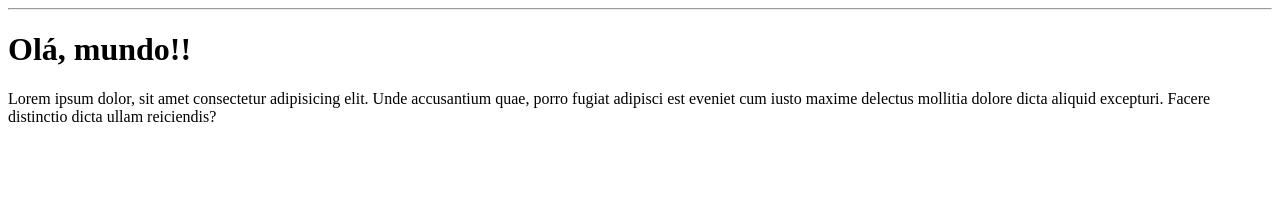
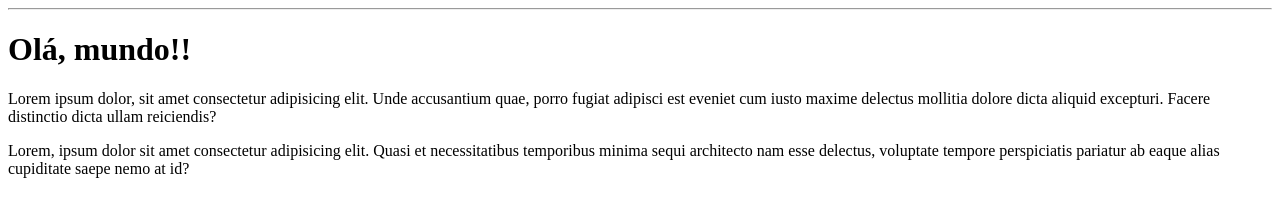
Before and after one commit to IncaDigital/ChasquiNet, a plain HTML site: page site-exemplo/index.html in a window 1280 px wide. Drawn offline with Linux system fonts and the light colour scheme.

Commit message:
Segundo paragrafo no site
este paragrafo novo estou enviando o comitando com atalhos (ctrl + enter), localmente. Ya el push para la nueve lo voy a  hacer con (ctrl+p)

```diff
--- a/site-exemplo/index.html
+++ b/site-exemplo/index.html
@@ -10,5 +10,6 @@
     <hr>
     <h1>Olá, mundo!!</h1>
     <p>Lorem ipsum dolor, sit amet consectetur adipisicing elit. Unde accusantium quae, porro fugiat adipisci est eveniet cum iusto maxime delectus mollitia dolore dicta aliquid excepturi. Facere distinctio dicta ullam reiciendis?</p>
+    <p>Lorem, ipsum dolor sit amet consectetur adipisicing elit. Quasi et necessitatibus temporibus minima sequi architecto nam esse delectus, voluptate tempore perspiciatis pariatur ab eaque alias cupiditate saepe nemo at id?</p>
 </body>
 </html>
```
